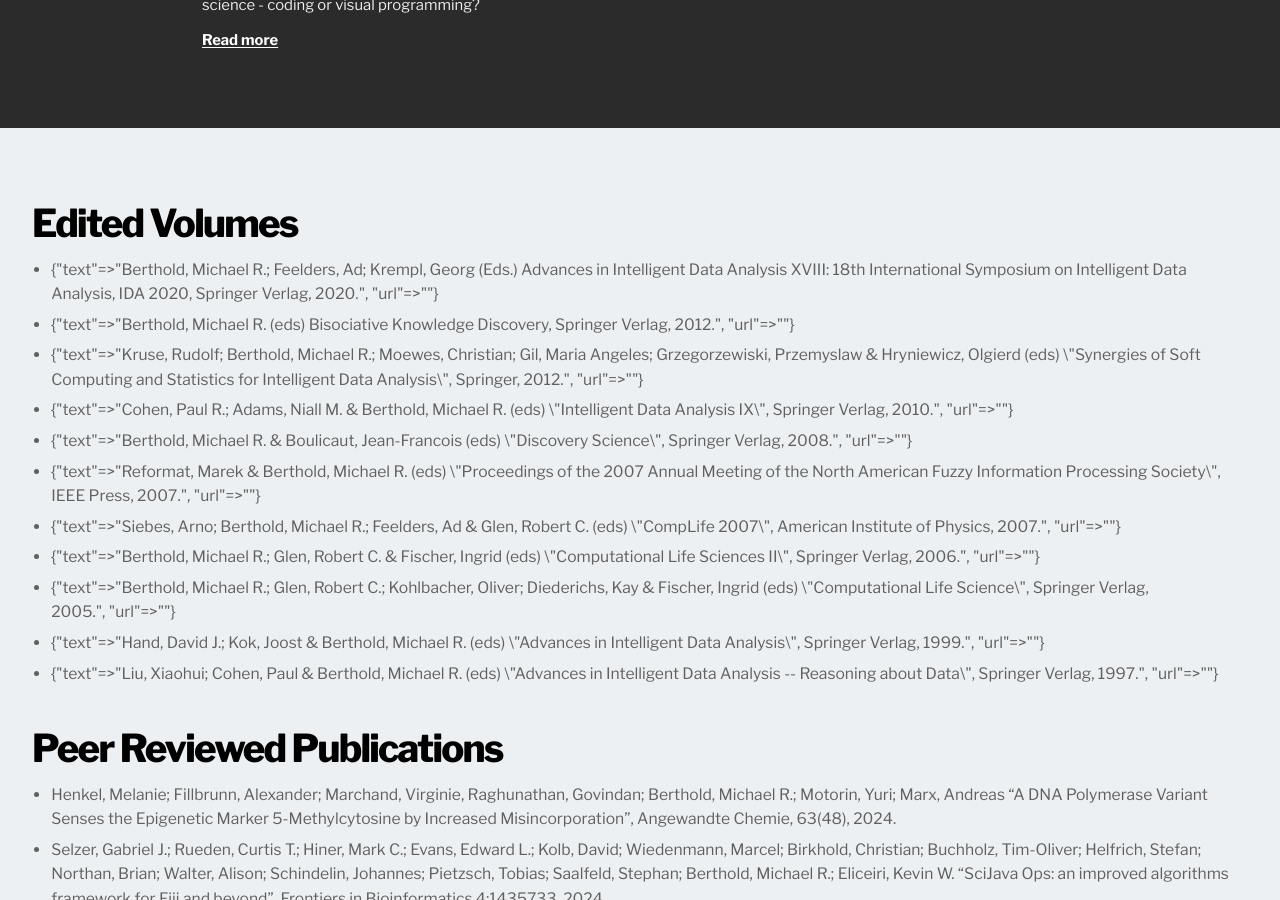
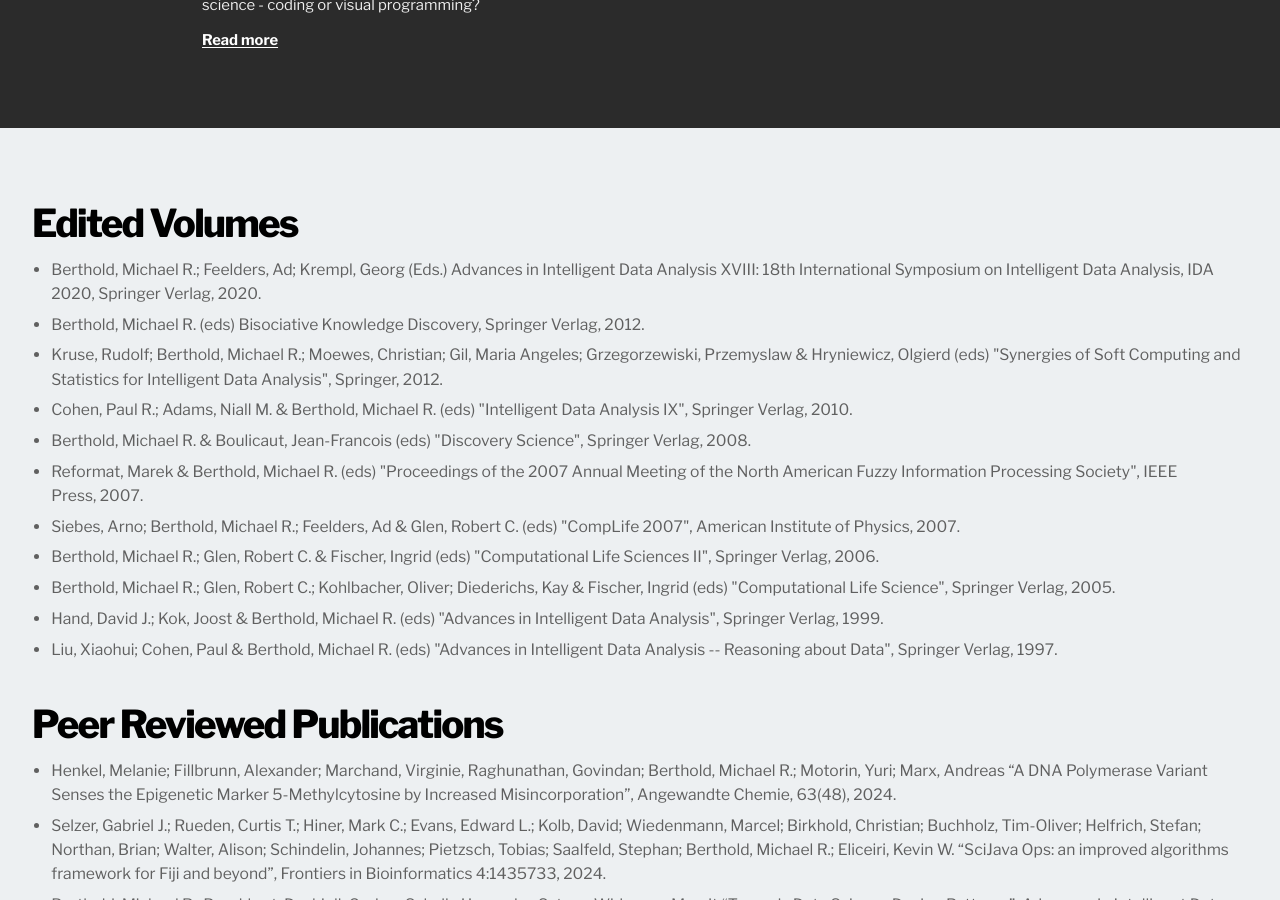
Before and after one commit to lacahelpme/mb, a Jekyll site: the page built from publications.html, in a window 1280 px wide and 900 px high, scrolled down 2658 px. Built offline with Jekyll 4.4.1, drawn with Linux system fonts in a browser that asks for light colours.

Commit message:
Update publications.html

```diff
--- a/publications.html
+++ b/publications.html
@@ -125,18 +125,26 @@
 <section class="subpage-text-lists section">
   <div class="container">
 
-    <!-- Edited Volumes -->
+    <!-- Edited Volumes (LINKES - változatlan) -->
     <div class="subpage-text-block">
       <h2 class="subpage-text-title">Edited Volumes</h2>
 
       <ul class="subpage-text-list">
         {% for item in site.data.edited_volumes %}
-        <li>{{ item }}</li>
+        <li>
+          {% if item.url and item.url != "" %}
+            <a href="{{ item.url }}" target="_blank" rel="noopener noreferrer">
+              {{ item.text }}
+            </a>
+          {% else %}
+            {{ item.text }}
+          {% endif %}
+        </li>
         {% endfor %}
       </ul>
     </div>
 
-    <!-- Peer Reviewed -->
+    <!-- Peer Reviewed (STRING LIST) -->
     <div class="subpage-text-block">
       <h2 class="subpage-text-title">Peer Reviewed Publications</h2>
 
```
